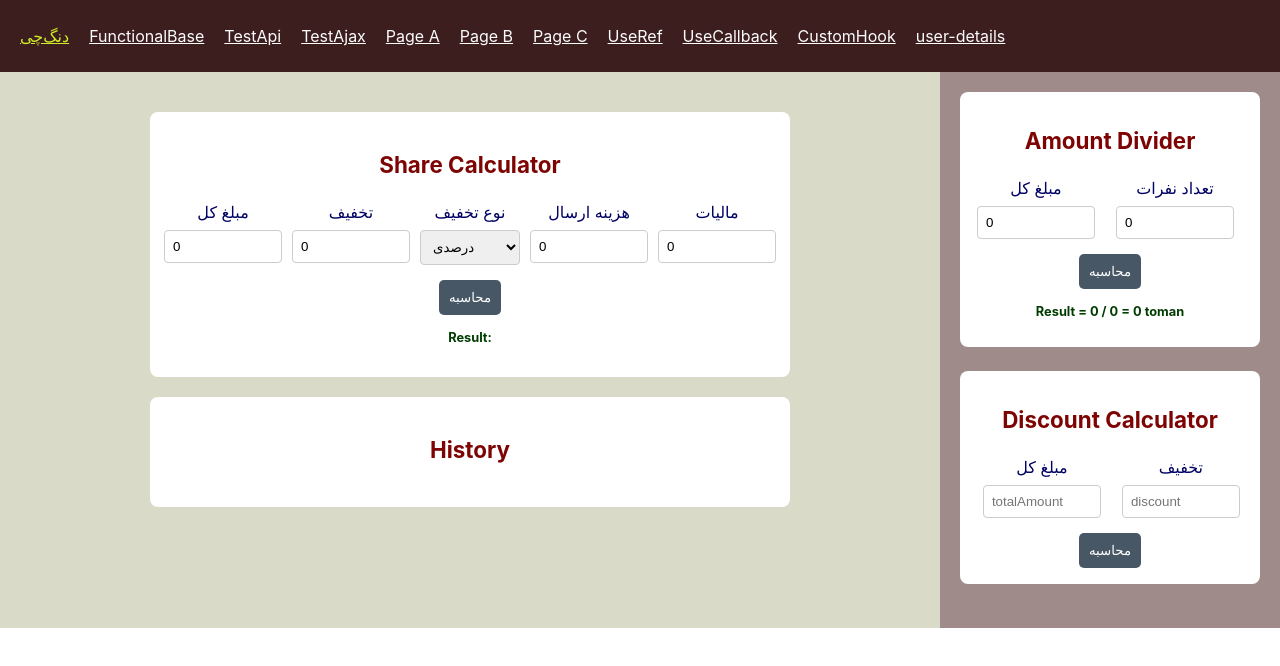
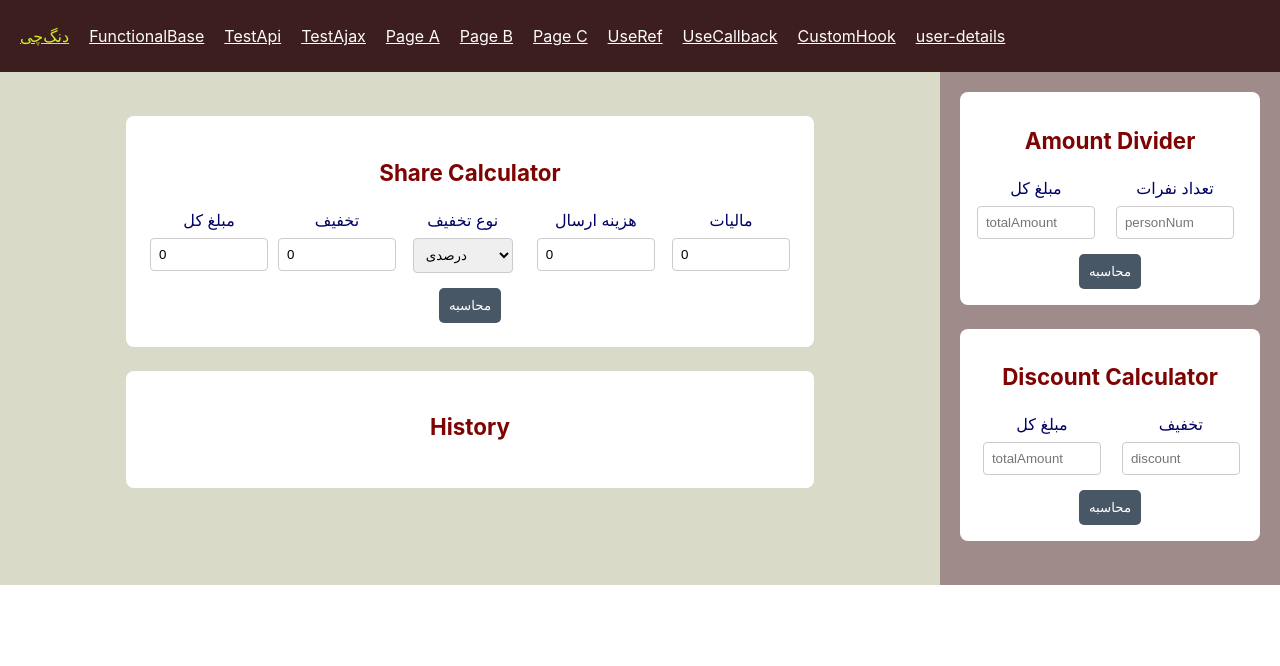
Before and after one commit to danialvfd/welcome-to-reactjs, a React (Create React App) app: page /DongChi in a window 1280 px wide. Shown: the top 666 px of the page. Built offline with nearby package versions, Linux system fonts and the light colour scheme.

Commit message:
fix: calculation problem

```diff
--- a/src/assets/CalculatorStyles.css
+++ b/src/assets/CalculatorStyles.css
@@ -1,10 +1,10 @@
 .main-container {
   text-align: center;
-  padding: 20px;
+  padding: 1.5rem;
   background-color: white;
-  border-radius: 8px;
-  max-width: 600px;
-  margin: 20px auto;
+  border-radius: 0.5rem;
+  max-width: 40rem;
+  margin: 1.5rem auto;
 }
 
 .box-container {
--- a/src/components/AmountDivider.js
+++ b/src/components/AmountDivider.js
@@ -2,9 +2,9 @@ import { useState } from "react";
 import "../assets/CalculatorStyles.css";
 
 const AmountDivider = () => {
-  const [totalAmount, setTotalAmount] = useState(0);
-  const [personNumber, setPersonNum] = useState(0);
-  const [amountPerPerson, setAmountPerPerson] = useState(0);
+  const [totalAmount, setTotalAmount] = useState("");
+  const [personNumber, setPersonNum] = useState("");
+  const [amountPerPerson, setAmountPerPerson] = useState(null);
 
   const handleCalculate = () => {
     if (totalAmount && personNumber && personNumber > 0) {
--- a/src/components/CalculationHistory.js
+++ b/src/components/CalculationHistory.js
@@ -1,15 +1,11 @@
 import React from "react";
 import "../assets/CalculatorStyles.css";
 
-const CalculationHistory = ({ history, updateHistory }) => {
-  const handleDelete = (id) => {
-    const updatedHistory = history.filter((item) => item.id !== id);
+const CalculationHistory = ({ history, updateHistory, handleEdit }) => {
+  const handleDelete = (index) => {
+    const updatedHistory = history.filter((_, i) => i !== index);
     updateHistory(updatedHistory);
     localStorage.setItem("calculationHistory", JSON.stringify(updatedHistory));
-  };
-
-  const handleEdit = (item) => {
-    updateHistory(item);
   };
 
   return (
@@ -17,11 +13,12 @@ const CalculationHistory = ({ history, updateHistory }) => {
       <h2>History</h2>
       <ul className="history-container">
         {history.map((item, index) => (
-          <li key={item.id} className="history-item">
+          <li key={index} className="history-item">
             <div className="history-actions">
-              <strong>{index}- {item.resultContent}</strong>
+              <strong>{index + 1}- {item.resultContent}</strong>
+              <button>Drag</button>
               <button onClick={() => handleEdit(item)}>Edit</button>
-              <button onClick={() => handleDelete(item.id)}>Remove</button>
+              <button onClick={() => handleDelete(index)}>Remove</button>
             </div>
           </li>
         ))}
--- a/src/components/DiscountCalculator.js
+++ b/src/components/DiscountCalculator.js
@@ -37,7 +37,7 @@ const DiscountCalculator = () => {
       <button onClick={handleCalculate}>محاسبه</button>
 
       {discountPercent !== null && (
-        <p className="final-amount">Result = discount * 100 / totalAmount  = {discountPercent}%</p>
+        <p className="final-amount">Result = {discount} * 100 / {totalAmount}  = {discountPercent}%</p>
       )}
     </div>
   );
--- a/src/components/ShareCalculator.js
+++ b/src/components/ShareCalculator.js
@@ -1,34 +1,45 @@
-import { useState } from "react";
+import { useState, useEffect } from "react";
 import "../assets/CalculatorStyles.css";
 
-const ShareCalculator = ({ updateHistory }) => {
+const ShareCalculator = ({ updateHistory, selectedItem }) => {
   const [totalAmount, setTotalAmount] = useState(0);
   const [discount, setDiscount] = useState(0);
   const [discountType, setDiscountType] = useState("percent");
   const [delivery, setDelivery] = useState(0);
   const [tax, setTax] = useState(0);
-  const [finalAmount, setFinalAmount] = useState(0);
+  const [finalAmount, setFinalAmount] = useState(null);
   const [discountAmount, setDiscountAmount] = useState(0);
-  const [resultContent, setResultContent] = useState("");
+  const [resultContent, setResultContent] = useState();
+
+  useEffect(() => {
+    if (selectedItem) {
+      setTotalAmount(selectedItem.totalAmount);
+      setDiscount(selectedItem.discount);
+      setDiscountType(selectedItem.discountType);
+      setDelivery(selectedItem.delivery);
+      setTax(selectedItem.tax);
+      setFinalAmount(selectedItem.finalAmount);
+    }
+  }, [selectedItem]);
 
   const handleCalculate = () => {
     let amount = parseFloat(totalAmount) || 0;
     let deliveryCost = parseFloat(delivery) || 0;
     let taxValue = parseFloat(tax) || 0;
+    let calculatedDiscount = parseFloat(discountAmount) || 0;
 
     if (discountType === "percent") {
-      setDiscountAmount(amount * (discountAmount / 100));
+      calculatedDiscount = amount * (parseFloat(discount) / 100);
+    } else if (discountType === "amount") {
+      calculatedDiscount = parseFloat(discount) || 0;
     }
+    setDiscountAmount(calculatedDiscount);
 
-    if (discountType === "amount") {
-      setDiscountAmount(parseFloat(discount) || 0);
-    }
+    let finalPrice = (amount - calculatedDiscount) + deliveryCost + (amount * (taxValue / 100));
+    const finalAmountValue = finalPrice.toFixed(2);
+    setFinalAmount(finalAmountValue);
 
-    let finalPrice = (amount - discountAmount) + deliveryCost + (amount * (taxValue / 100));
-    const finalAmountValue = finalPrice.toFixed(2);
-
-    setFinalAmount(finalAmountValue);
-    setResultContent(`${totalAmount} - ${discountAmount} + ${delivery} + (${totalAmount} * ${tax} / 100) = ${finalAmount}`);
+    setResultContent(`${amount} - ${calculatedDiscount.toFixed(2)} + ${deliveryCost} + (${amount} * ${taxValue} / 100) = ${finalAmountValue}`);
 
     const newHistoryItem = {
       totalAmount,
@@ -37,22 +48,20 @@ const ShareCalculator = ({ updateHistory }) => {
       delivery,
       tax,
       finalAmount: finalAmountValue,
-      resultContent
+      resultContent: `${amount} - ${calculatedDiscount.toFixed(2)} + ${deliveryCost} + (${amount} * ${taxValue} / 100) =${finalAmountValue}`
     };
 
     const savedHistory = JSON.parse(localStorage.getItem("calculationHistory")) || [];
     const updatedHistory = [newHistoryItem, ...savedHistory];
 
     localStorage.setItem("calculationHistory", JSON.stringify(updatedHistory));
-
     updateHistory(updatedHistory);
-
+    updateHistory(updatedHistory);
     setTotalAmount(0);
     setDiscount(0);
     setDiscountType("percent");
     setDelivery(0);
     setTax(0);
-    setDiscountAmount(0);
   };
 
   return (
@@ -80,7 +89,7 @@ const ShareCalculator = ({ updateHistory }) => {
           <select
             value={discountType}
             onChange={(e) => setDiscountType(e.target.value)}>
-            <option value="percentage">درصدی</option>
+            <option value="percent">درصدی</option>
             <option value="amount">مبلغ ثابت</option>
           </select>
         </div>
--- a/src/pages/DongChi.js
+++ b/src/pages/DongChi.js
@@ -7,6 +7,7 @@ import CalculationHistory from '../components/CalculationHistory';
 
 function DongChi() {
   const [history, setHistory] = useState([]);
+  const [selectedItem, setSelectedItem] = useState(null);
 
   useEffect(() => {
     const savedHistory = JSON.parse(localStorage.getItem("calculationHistory")) || [];
@@ -16,6 +17,10 @@ function DongChi() {
   const updateHistory = (updatedHistory) => {
     setHistory(updatedHistory);
     localStorage.setItem("calculationHistory", JSON.stringify(updatedHistory));
+  };
+
+  const handleEdit = (item) => {
+    setSelectedItem(item);
   };
 
   return (
@@ -28,8 +33,15 @@ function DongChi() {
       }
       content={
         <>
-          <ShareCalculator updateHistory={updateHistory} />
-          <CalculationHistory history={history} updateHistory={updateHistory} />
+          <ShareCalculator
+            updateHistory={updateHistory}
+            selectedItem={selectedItem}
+          />
+          <CalculationHistory
+            history={history}
+            updateHistory={updateHistory}
+            handleEdit={handleEdit}
+          />
         </>
       }
     />
```
